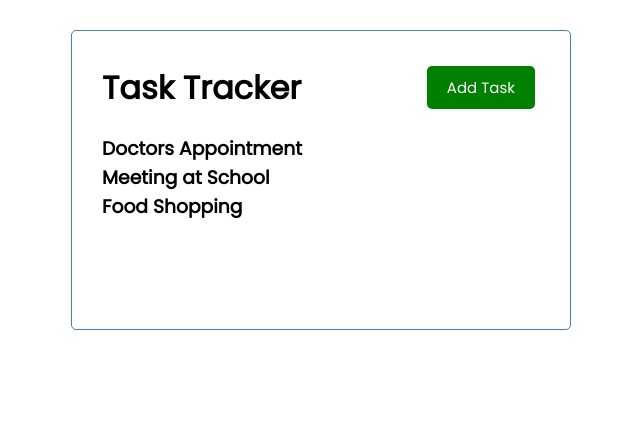
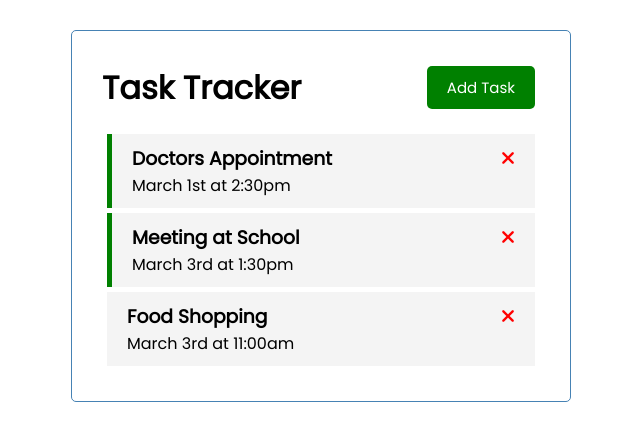
Before and after one commit to rafael-lua/task-tracker-crashcourse, a Vue app: page / in a window 1280 px wide. Shown: the top 440 px of the page, without its empty margins (319-959 px from the left). Built offline with nearby package versions, Linux system fonts and the light colour scheme.

Commit message:
Delete task button, functionality and events

```diff
--- a/public/index.html
+++ b/public/index.html
@@ -6,6 +6,8 @@
     <meta name="viewport" content="width=device-width,initial-scale=1.0">
     <link rel="icon" href="<%= BASE_URL %>favicon.ico">
     <title><%= htmlWebpackPlugin.options.title %></title>
+
+    <script src="https://kit.fontawesome.com/14e494ac10.js" crossorigin="anonymous"></script>
   </head>
   <body>
     <noscript>
--- a/src/App.vue
+++ b/src/App.vue
@@ -1,10 +1,17 @@
 <template>
   <div class="container">
     <Header title="Task Tracker" />
-    <Tasks :tasks="tasks" />
+    <Tasks @delete-task="deleteTask" :tasks="tasks" />
     <!--
-      To understand better: https://vuejs.org/v2/guide/syntax.html
+      To understand :tasks="task" better: https://vuejs.org/v2/guide/syntax.html
       Basically, mustache {{}} sintaxe can't be used with html attributes, so you use binds instead.
+     -->
+
+     <!--
+        (https://vuejs.org/v2/guide/events.html#Method-Event-Handlers)
+        The deleteTask without () will pass the event object itself as the first paremeter, which in this case is the "id" coming from Tasks emit.
+        With (), you can pass none or custom paremeters to the function.
+        Extra: (https://forum.vuejs.org/t/difference-when-calling-a-method-function-with-or-without-brackets/41764/4)
      -->
   </div>
 </template>
@@ -23,6 +30,11 @@ export default {
     return {
       tasks: []
     }
+  },
+  methods: {
+    deleteTask(id) {
+      this.tasks = this.tasks.filter((task) => task.id !== id);
+    },
   },
   created() {
     this.tasks = [
--- /dev/null
+++ b/src/components/Task.vue
@@ -0,0 +1,42 @@
+<template>
+  <div :class="[task.remainder ? 'remainder' : '', 'task']">
+    <h3>{{ task.text }}
+      <i @click="onDelete(task.id)" class="fas fa-times"></i>
+    </h3>
+    <p>{{ task.day }}</p>
+  </div>
+</template>
+
+<script>
+export default {
+  name: "task",
+  props: {
+    task: Object
+  },
+  methods: {
+    onDelete(id) {
+      this.$emit("delete-task", id); // Emits a custom event upwards to its parent (Next level up - Tasks.vue)
+    }
+  }
+}
+</script>
+
+<style scoped>
+.fas {
+  color: red;
+}
+.task {
+  background: #f4f4f4;
+  margin: 5px;
+  padding: 10px 20px;
+  cursor: pointer;
+}
+.task.remainder {
+  border-left: 5px solid green;
+}
+.task h3 {
+  display: flex;
+  align-items: center;
+  justify-content: space-between;
+}
+</style>
--- a/src/components/Tasks.vue
+++ b/src/components/Tasks.vue
@@ -1,15 +1,22 @@
 <template>
   <div v-for="task in tasks" :key="task.id">
-    <h3>{{ task.text }}</h3>
+    <Task @delete-task="$emit('delete-task', task.id)" :task="task" />
+    <!-- to use $emit here, you need to declared the emits array in the component script. -->
   </div>
   <!-- "When using v-for, vue expects a unique key for each iteration" - Explains the :key bind -->
 </template>
 
 <script>
+import Task from "./Task";
+
 export default {
   name: "Tasks",
   props: {
     tasks: Array
-  }
+  },
+  components: {
+    Task
+  },
+  emits: ["delete-task"]
 }
 </script>
```
